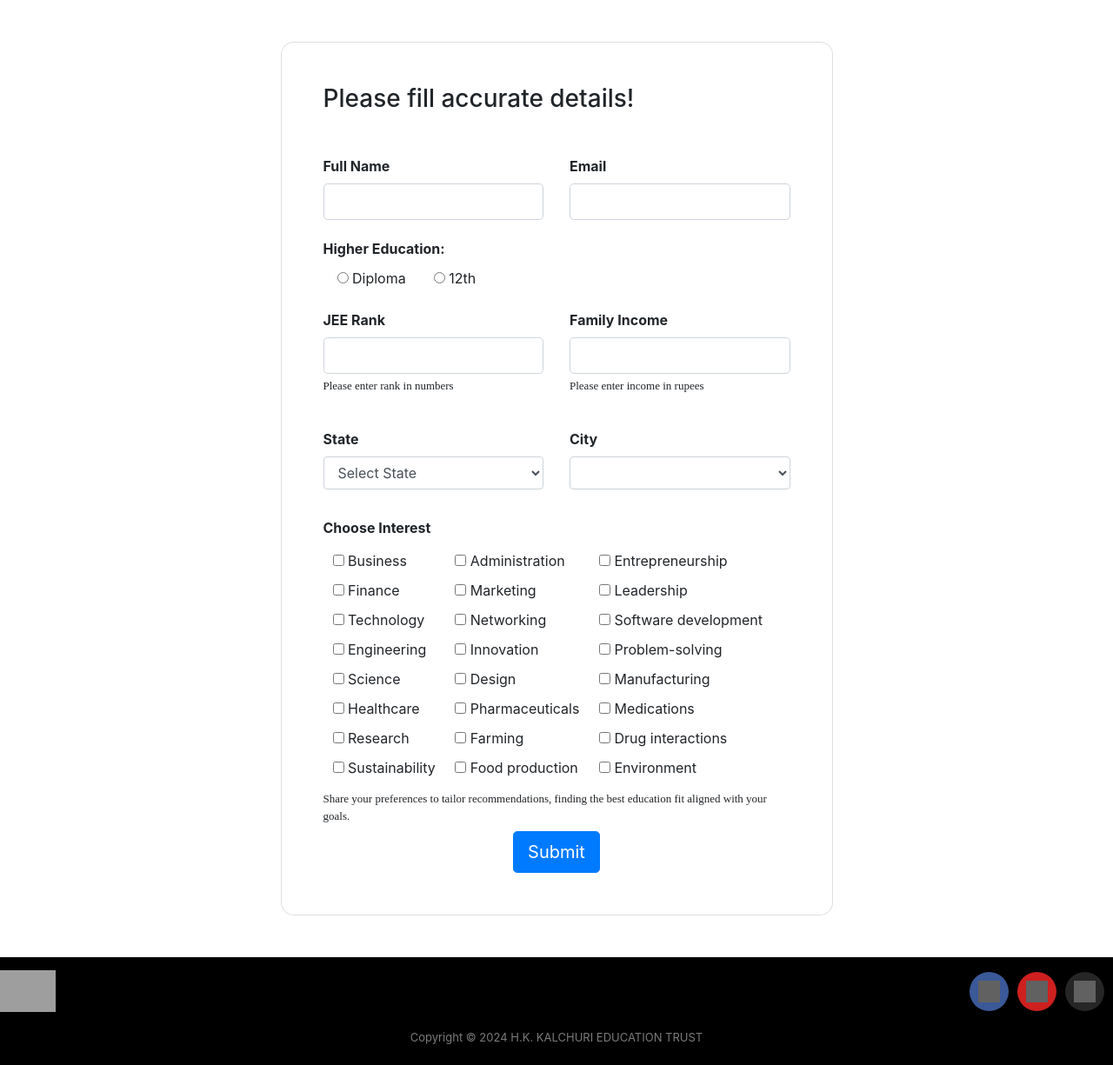
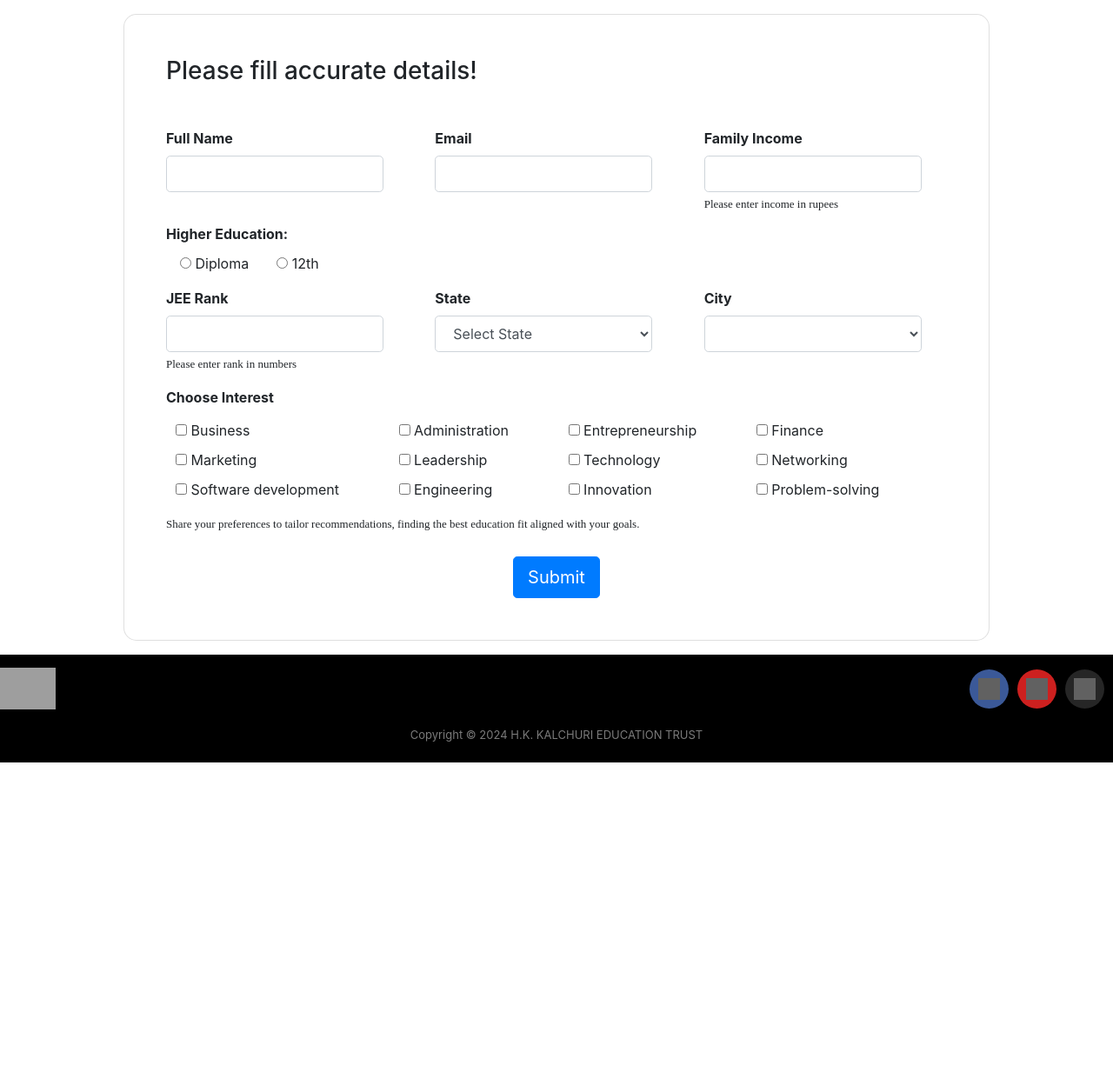
Before and after one commit to Mann14/college-recommendation-system, a Flask app: page /form in a window 1280 px wide. Shown: the part 80-1305 px from the top of the page at 87% size. After the commit the page ends 957 px from the top, so only its background shows below. Run offline with Flask 3, Linux system fonts and the light colour scheme; lists and menus that the app fills with data are empty; grey boxes are pictures that could not be loaded.

Commit message:
form_updation

```diff
--- a/static/style.css
+++ b/static/style.css
@@ -3,6 +3,10 @@
     line-height: 2.15;
     padding-left: .75em;
     padding-right: .75em;
+}
+.py-5{
+    padding-top: 1rem !important;
+    padding-bottom: 1rem !important;
 }
 .card-registration .select-arrow {
     top: 13px;
@@ -13,12 +17,6 @@
 }
 .pt-2{
     text-align: center;
-}
-
-
-.display{
-    display: grid;
-    grid-template-rows: .3fr 1fr;
 }
 .select{
     height: 50px;
@@ -69,3 +67,34 @@ input::-webkit-inner-spin-button {
 .mt-4-pt-2{
     margin: auto;
 }
+@media (min-width: 1200px )
+{
+    .col-xl-7 {
+        -ms-flex: 0 0 58.333333%;
+        flex: 0 0 100%;
+        max-width: 90%;
+    }
+    .row1{
+        display: grid;
+        grid-template-columns:1fr 1fr 1fr ;
+    }
+    .form-control-lg{
+        width: 250px;
+    }
+    .col-md-6{
+        width: 100%;
+    }
+    .grid-container {
+        display: grid;
+        grid-template-columns: auto auto auto auto;
+        padding:5px 10px;
+      }
+}
+@media (min-width: 768px)
+{
+    .col-md-6 {
+        -ms-flex: 0 0 100%;
+        flex: 0 0 100%;
+        max-width: 100%;
+    }
+}
--- a/templates/index.html
+++ b/templates/index.html
@@ -20,8 +20,8 @@
                   <h3 class="mb-4 pb-2 pb-md-0 mb-md-5">Please fill accurate details!</h3>
                   <form>
 
-                    <div class="row">
-                      <div class="col-md-6 mb-4">
+                    <div class="row row1">
+                      <div class="col-md-6">
 
                         <div class="form-outline">
                             <label class="form-label font-weight-bold" for="fullName">Full Name</label>
@@ -29,7 +29,7 @@
                         </div>
 
                       </div>
-                      <div class="col-md-6 mb-4">
+                      <div class="col-md-6">
 
                         <div class="form-outline">
                             <label class="form-label font-weight-bold" for="email">Email</label>
@@ -38,9 +38,19 @@
                         </div>
 
                       </div>
+                      <div class="col-md-6 pb-2">
+
+                        <div class="form-outline">
+                            <label class="form-label font-weight-bold" for="family_income">Family Income</label>
+                          <input type="number" id="family_income" class="form-control form-control-lg" name="Family_income" required/>
+                          <label for="family_income" class="form-label label">Please enter income in rupees</label>
+
+                        </div>
+
+                      </div>
                     </div>
                     <div class="row">
-                      <div class="col-md-6 mb-4">
+                      <div class="col-md-6 mb-3 ">
 
                         <h6 class="mb-2 pb-1 font-weight-bold">Higher Education: </h6>
 
@@ -51,11 +61,11 @@
                       </div>
 
                     </div>
-                    <div class="row " id="higher_12">
-                        <div class="col-md-6 mb-4 display">
+                    <div class="row row1 " id="higher_12">
+                        <div class="col-md-6 mb-4">
 
                             <label class="form-label select-label font-weight-bold" for="branch">12th Branch</label>
-                          <select class="select form-control-lg" id="branch" name="12_branch">
+                          <select class="form-control-lg form-control" id="branch" name="12_branch">
                             <option value="PCM">PCM</option>
                             <option value="PCB">PCB</option>
                             <option value="Commerce">Commerce</option>
@@ -64,7 +74,7 @@
                         </div>
                     <br>
 
-                      <div class="col-md-6 mb-4 pb-2">
+                      <div class="col-md-6">
 
                         <div class="form-outline">
                             <label class="form-label font-weight-bold" for="12th_marks">12th Percentage</label>
@@ -74,11 +84,11 @@
 
                       </div>
                     </div>
-                    <div class="row" id="diploma1">
-                        <div class="col-md-6 mb-4 display">
+                    <div class="row row1" id="diploma1">
+                        <div class="col-md-6 mb-4">
 
                             <label class="form-label select-label font-weight-bold" for="branch">Diploma Branch</label>
-                          <select class="select form-control-lg" id="branch" name="diploma_branch">
+                          <select class="form-control-lg form-control" id="branch" name="diploma_branch">
                             <option value="Management">Management</option>
                             <option value="Medical">Medical</option>
                             <option value="Engineering">Engineering</option>
@@ -100,8 +110,8 @@
                       </div>
                     </div>
 
-                    <div class="row">
-                      <div class="col-md-6 mb-4 pb-2">
+                    <div class="row row1">
+                      <div class="col-md-6 pb-2">
 
                         <div class="form-outline">
 
@@ -113,35 +123,24 @@
                         </div>
 
                       </div>
-                      <div class="col-md-6 mb-4 pb-2">
+                      <div class="col-md-6">
 
                         <div class="form-outline">
-                            <label class="form-label font-weight-bold" for="family_income">Family Income</label>
-                          <input type="number" id="family_income" class="form-control form-control-lg" name="Family_income" required/>
-                          <label for="family_income" class="form-label label">Please enter income in rupees</label>
-
+                          <label class="form-label font-weight-bold" for="state">State</label>
+                          <select onchange="print_city('city', this.selectedIndex);" id="state" name ="State" class="form-control form-control-lg" required></select>
                         </div>
 
                       </div>
-                    </div>
-                    <div class="row">
-                      <div class="col-md-6 mb-4 pb-2">
-
-                        <div class="form-outline">
-                          <label class="form-label font-weight-bold" for="state">State</label>
-                          <select onchange="print_city('city', this.selectedIndex);" id="state" name ="State" class="form-control" required></select>
-                        </div>
-
-                      </div>
-                      <div class="col-md-6 mb-4 pb-2">
+                      <div class="col-md-6 pb-2">
 
                         <div class="form-outline">
                           <label class="form-label font-weight-bold" for="city">City</label>
-                          <select id ="city" class="form-control" name="City" required ></select>
+                          <select id ="city" class="form-control form-control-lg" name="City" required ></select>
                           <script language="javascript">print_state("state");</script>
                         </div>
 
                       </div>
+
                     </div>
 
                     <div class="row">
@@ -186,7 +185,7 @@
                           <div class="grid-item">
                             <input type="checkbox">&nbsp;<label>Problem-solving</label>
                           </div>
-                          <div class="grid-item">
+                          <!-- <div class="grid-item">
                             <input type="checkbox">&nbsp;<label>Science</label>
                           </div>
                           <div class="grid-item">
@@ -222,7 +221,7 @@
                           </div>
                           <div class="grid-item">
                             <input type="checkbox">&nbsp;<label>Environment</label>
-                          </div>
+                          </div> -->
                         </div>
                         <label class="label">Share your preferences to tailor recommendations, finding the best education fit aligned with your goals.</label>
                     </div>
@@ -230,7 +229,7 @@
                     <br>
 
                     <div class="mt-4-pt-2">
-                      <input  class="btn btn-primary btn-lg" type="submit" value="Submit" />
+                      <input  class="btn btn-primary btn-lg" style="margin-top: 20px;" type="submit" value="Submit" />
                     </div>
 
                   </form>
@@ -249,9 +248,9 @@
 
             if (yesRadio.checked) {
                 higher_123.style.display = 'none';
-                higher_diploma.style.display = 'flex';
+                higher_diploma.style.display = 'grid';
             } else {
-                higher_123.style.display = 'flex';
+                higher_123.style.display = 'grid';
                 higher_diploma.style.display = 'none';
             }
         }
```
